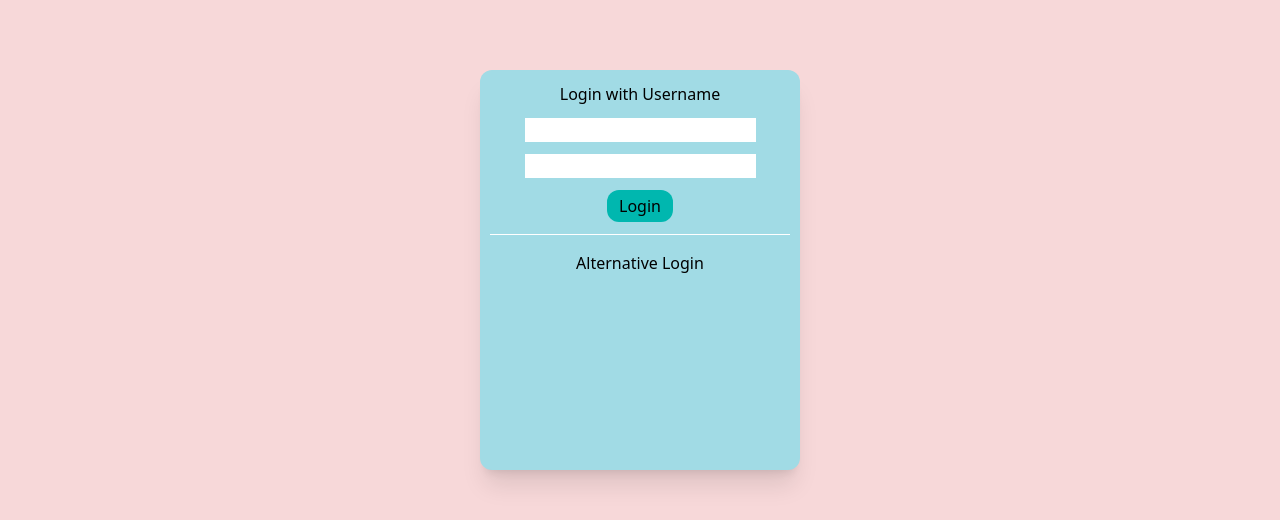
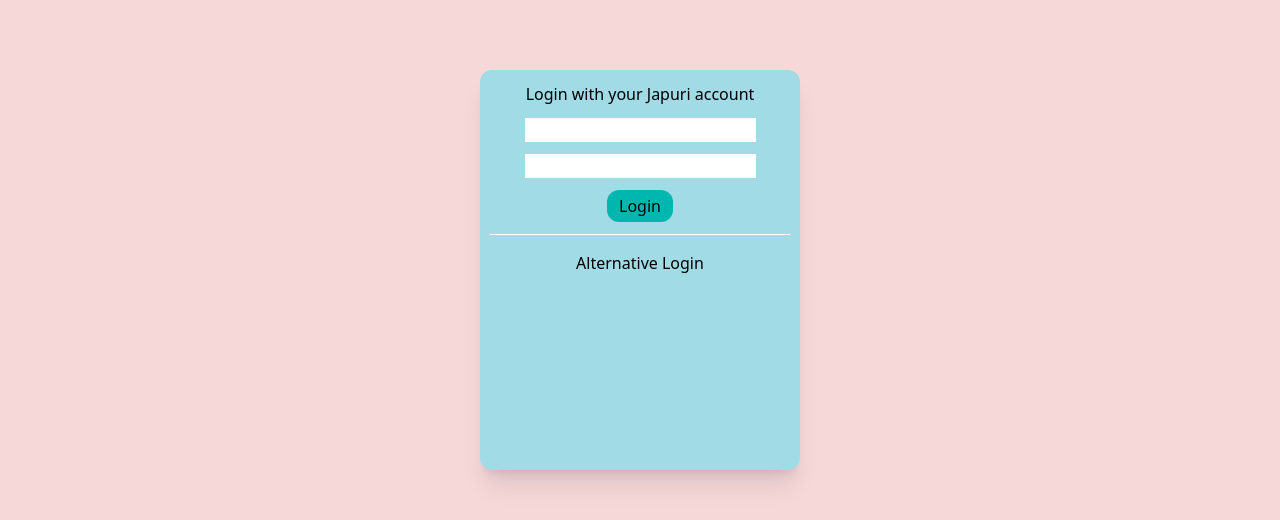
Before and after one commit to Team-Strawberry-CC36/frontend, a Vue app: page /login in a window 1280 px wide. Shown: the part 194-714 px from the top of the page. Built offline with nearby package versions, Linux system fonts and the light colour scheme.

Commit message:
feat: install firebase and change login components

```diff
--- a/package.json
+++ b/package.json
@@ -16,6 +16,7 @@
     "format": "prettier --write src/"
   },
   "dependencies": {
+    "firebase": "^11.0.2",
     "pinia": "^2.2.6",
     "vue": "^3.5.12",
     "vue-router": "^4.4.5"
--- /dev/null
+++ b/src/components/Login/LoginComponent.vue
@@ -0,0 +1,19 @@
+<script setup lang="ts"></script>
+
+<template>
+  <div class="flex flex-col items-center sm:h-1/2 sm:w-1/4 rounded-xl bg-tiffanyBlue shadow-xl">
+    <span class="m-3">Login with your Japuri account</span>
+    <div>
+      <input class="block mb-3" />
+      <input class="block mb-3" />
+    </div>
+    <div class="mb-3">
+      <button class="bg-blueGreen px-3 py-1 rounded-xl hover:animate-pulse">Login</button>
+    </div>
+    <svg height="5" width="300" xmlns="http://www.w3.org/2000/svg">
+      <line x1="0" y1="0" x2="300" y2="0" style="stroke: white; stroke-width: 2" />
+    </svg>
+    <span class="m-3">Alternative Login</span>
+    <div></div>
+  </div>
+</template>
--- /dev/null
+++ b/src/firebase.js
@@ -0,0 +1,21 @@
+// Import the functions you need from the SDKs you need
+import { initializeApp } from 'firebase/app'
+import { getAnalytics } from 'firebase/analytics'
+// TODO: Add SDKs for Firebase products that you want to use
+// https://firebase.google.com/docs/web/setup#available-libraries
+
+// Your web app's Firebase configuration
+// For Firebase JS SDK v7.20.0 and later, measurementId is optional
+const firebaseConfig = {
+  apiKey: 'AIzaSyC5E7SpeO2qZy4LWZ39lOb8rWcyC6J6U0w',
+  authDomain: 'japuri-cc36.firebaseapp.com',
+  projectId: 'japuri-cc36',
+  storageBucket: 'japuri-cc36.firebasestorage.app',
+  messagingSenderId: '79348319174',
+  appId: '1:79348319174:web:42ac285f208186f5c5a8c7',
+  measurementId: 'G-CW8KW4DQWH',
+}
+
+// Initialize Firebase
+const app = initializeApp(firebaseConfig)
+const analytics = getAnalytics(app)
--- a/src/views/LoginView.vue
+++ b/src/views/LoginView.vue
@@ -1,21 +1,9 @@
-<script setup lang="ts"></script>
+<script setup lang="ts">
+import LoginComponent from '@/components/Login/LoginComponent.vue'
+</script>
 
 <template>
   <main class="flex flex-col items-center justify-center h-screen w-full bg-roseQuartz">
-    <div class="flex flex-col items-center h-1/2 w-1/4 rounded-xl bg-tiffanyBlue shadow-xl">
-      <span class="m-3">Login with Username</span>
-      <div>
-        <input class="block mb-3" />
-        <input class="block mb-3" />
-      </div>
-      <div class="mb-3">
-        <button class="bg-blueGreen px-3 py-1 rounded-xl hover:animate-pulse">Login</button>
-      </div>
-      <svg height="5" width="300" xmlns="http://www.w3.org/2000/svg">
-        <line x1="0" y1="0" x2="300" y2="0" style="stroke: white; stroke-width: 2" />
-      </svg>
-      <span class="m-3">Alternative Login</span>
-      <div></div>
-    </div>
+    <LoginComponent />
   </main>
 </template>
```
Also changed, not shown: 1 other file (tests, documents, lock files or other folders).
